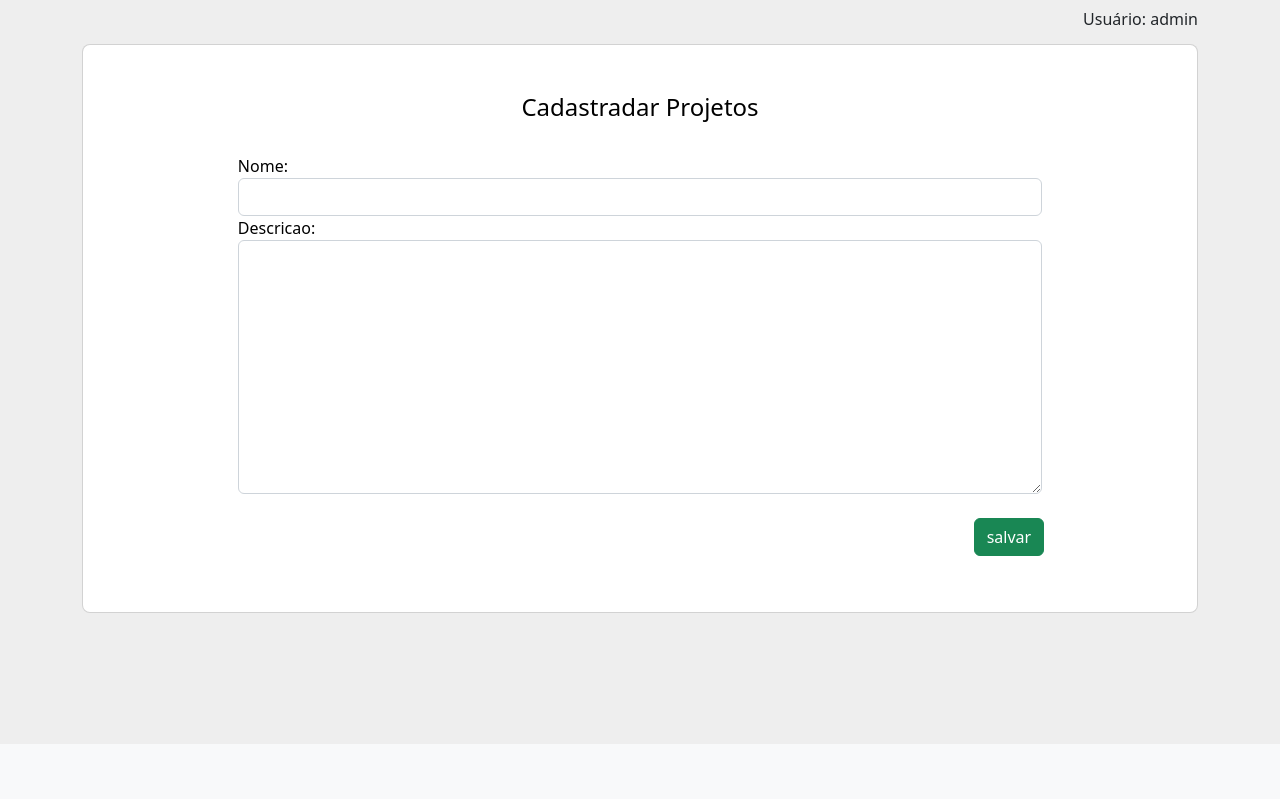
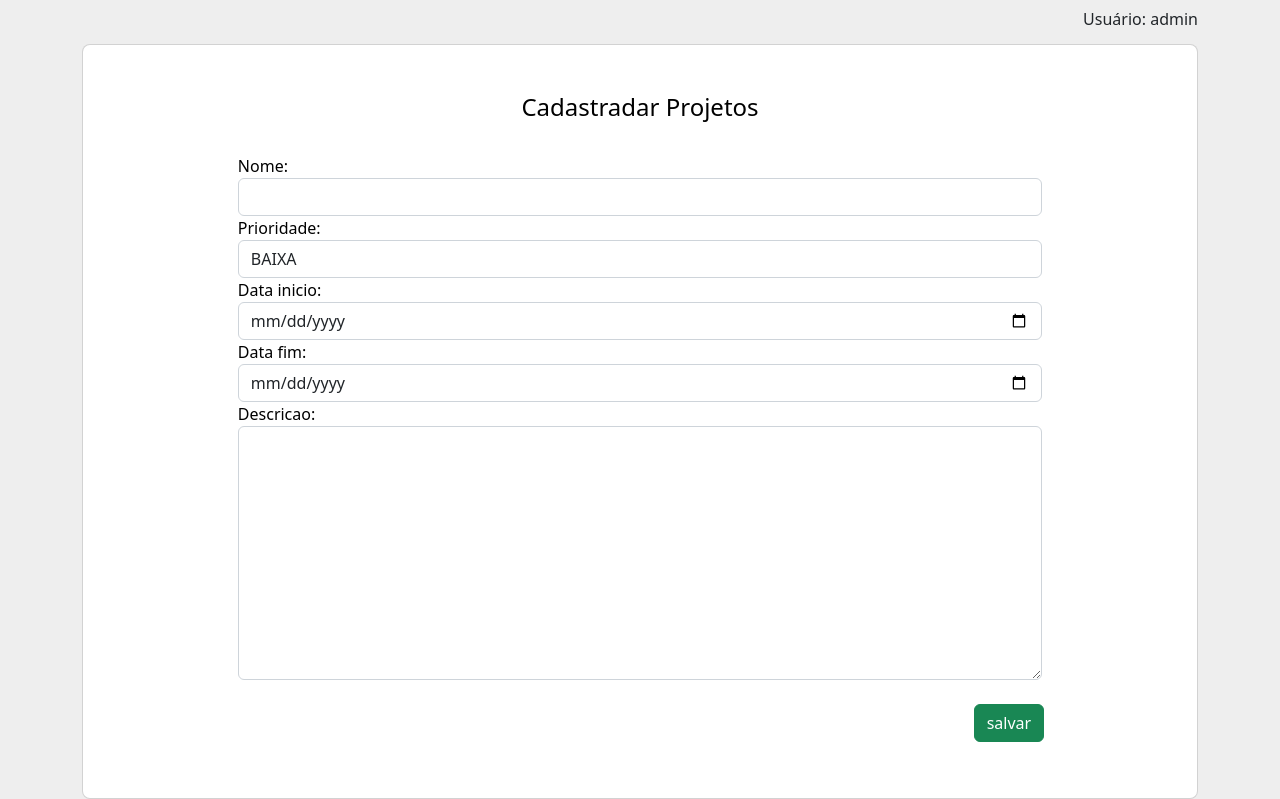
Before and after one commit to Raisson/PosDFS_Python_Portal, a Django app: page /projetosform/ in a window 1280 px wide. Shown: the part 56-855 px from the top of the page. Before the commit the page ends 669 px from the top, so only its background shows below. Run offline with Django 5.2, Linux system fonts and the light colour scheme; a user stored in the database is signed in; some libraries are stand-ins or nearby versions.

Commit message:
data inicio, fim projeto e prioridade

```diff
--- a/app/forms.py
+++ b/app/forms.py
@@ -24,22 +24,31 @@ class CustomUserCreationForm(UserCreationForm):
         return user
 
 class ProjetoForm(ModelForm):
+    data_inicio = forms.DateField(
+        widget=forms.DateInput(attrs={'type': 'date', 'class': 'form-control'}, format='%Y-%m-%d'),
+    )
+    data_fim = forms.DateField(
+        widget=forms.DateInput(attrs={'type': 'date', 'class': 'form-control'}, format='%Y-%m-%d'),
+    )
     class Meta:
         model = Projetos
-        fields = ['nome','descricao']
+        fields = ['nome','descricao','prioridade','data_inicio','data_fim']
         widgets = {
             'nome': forms.TextInput(attrs={'class': 'form-control'}),
+            'prioridade': forms.Select(attrs={'class': 'form-control'}),
             'descricao': forms.Textarea(attrs={'class': 'form-control'}),
         }
+
 
 class AtividadeForm(ModelForm):
     status_atividade = forms.ChoiceField(choices=Atividades.STATUS, label='Status', widget=forms.Select(attrs={'class': 'form-control'})) # Para campo select
     class Meta:
         model = Atividades
-        fields = ['nome','projeto','user','status_atividade','descricao']
+        fields = ['nome','projeto','user','status_atividade','prioridade','descricao']
         widgets = {
             'nome': forms.TextInput(attrs={'class': 'form-control'}),
             'projeto': forms.Select(attrs={'class': 'form-control'}),
             'user': forms.Select(attrs={'class': 'form-control'}),
+            'prioridade': forms.Select(attrs={'class': 'form-control'}),
             'descricao': forms.Textarea(attrs={'class': 'form-control'}),
         }
--- a/app/models.py
+++ b/app/models.py
@@ -10,10 +10,22 @@ class UserProfile(models.Model):
     # phone = models.CharField(max_length=20)
     # phone_number = models.CharField(max_length=20)
 
+TIPOS_PRIORIDADES = [
+    ('BAIXA', "BAIXA"),
+    ('MEDIA', "MEDIA"),
+    ('ALTA', "ALTA"),
+]
 class Projetos(models.Model):
     nome = models.CharField(max_length=200, blank=False, null=False, help_text='Informe o nome')
     # preco = models.DecimalField(max_digits=10, decimal_places=2)
+    prioridade = models.CharField(
+        max_length=12,
+        choices=TIPOS_PRIORIDADES,
+        default='BAIXA',
+    )
     descricao = models.TextField()
+    data_inicio = models.DateField()
+    data_fim = models.DateField()
 
     @property
     def percentual_concluido(self):
@@ -33,6 +45,11 @@ class Atividades(models.Model):
     projeto = models.ForeignKey(Projetos, on_delete=models.CASCADE, related_name='atividades')
     user = models.ForeignKey(User, on_delete=models.CASCADE, related_name='usuario')
     nome = models.CharField(max_length=200, blank=False, null=False, help_text='Informe o nome')
+    prioridade = models.CharField(
+        max_length=12,
+        choices=TIPOS_PRIORIDADES,
+        default='BAIXA',
+    )
     STATUS = [
         ('PENDENTE', "PENDENTE"),
         ('EXECUTANDO', "EXECUTANDO"),
--- a/app/templates/atividades/atividades.html
+++ b/app/templates/atividades/atividades.html
@@ -33,6 +33,7 @@
                                             <th>Projeto</th>
                                             <th>Usuário</th>
                                             <th>Status</th>
+                                            <th>Prioridade</th>
                                             <th>Descrição</th>
                                             <th>Ações</th>
                                         </tr>
@@ -44,6 +45,7 @@
                                             <td>{{dado.projeto}}</td>
                                             <td>{{dado.user}}</td>
                                             <td>{{dado.status_atividade}}</td>
+                                            <td>{{dado.prioridade}}</td>
                                             <td>{{dado.descricao}}</td>
                                             <td>
                                                 <a href="/atividadeseditar/{{dado.id}}/" title="Editar">
@@ -73,6 +75,7 @@
                                             <th>Projeto</th>
                                             <th>Usuário</th>
                                             <th>Status</th>
+                                            <th>Prioridade</th>
                                             <th>Descrição</th>
                                             <th>Ações</th>
                                         </tr>
--- a/app/templates/atividades/atividadesform.html
+++ b/app/templates/atividades/atividadesform.html
@@ -34,8 +34,11 @@
                                         <div class="form-group col-md-10 m-auto">
                                             {{atividades_form.status_atividade.label_tag}}{{atividades_form.status_atividade}}</div>
                                         <div class="form-group col-md-10 m-auto">
+                                            {{atividades_form.prioridade.label_tag}}{{atividades_form.prioridade}}</div>
+                                        </div>
+                                        <div class="form-group col-md-10 m-auto">
                                             {{atividades_form.descricao.label_tag}}{{atividades_form.descricao}}</div>
-                                    </div>
+                                        </div>
                                     <div class="col-md-11 text-end">
                                         <input type='submit' class='btn btn-success mt-4' value="salvar">
                                     </div>
--- a/app/templates/projetos/projetosform.html
+++ b/app/templates/projetos/projetosform.html
@@ -30,6 +30,15 @@
                                         <div class="form-group col-md-10 m-auto">
                                             {{projetos_form.nome.label_tag}}{{projetos_form.nome}}</div>
                                         <div class="form-group col-md-10 m-auto">
+                                            {{projetos_form.prioridade.label_tag}}{{projetos_form.prioridade}}
+                                        </div>
+                                        <div class="form-group col-md-10 m-auto">
+                                            {{projetos_form.data_inicio.label_tag}}{{projetos_form.data_inicio}}
+                                        </div>
+                                        <div class="form-group col-md-10 m-auto">
+                                            {{projetos_form.data_fim.label_tag}}{{projetos_form.data_fim}}
+                                        </div>
+                                        <div class="form-group col-md-10 m-auto">
                                             {{projetos_form.descricao.label_tag}}{{projetos_form.descricao}}
                                         </div>
                                     </div>
--- a/portal/settings.py
+++ b/portal/settings.py
@@ -130,3 +130,8 @@ DEFAULT_AUTO_FIELD = 'django.db.models.BigAutoField'
 LOGIN_REDIRECT_URL = '/'
 LOGOUT_REDIRECT_URL = '/login'
 LOGIN_URL = '/login'
+
+
+USE_L10N = False  # Desativa a localização automática de datas e números
+DATE_FORMAT = 'Y-m-d'  # Exibição no formato `YYYY-MM-DD`
+DATE_INPUT_FORMATS = ['%Y-%m-%d']  # Formato aceito para input
```
Also changed, not shown: app/serializers.py (+4 -9 lines), app/templates/projetos/projetos.html (+10 -0 lines), app/migrations/0008_atividades_prioridade_projetos_prioridade.py (added), app/migrations/0009_rename_prioridade_atividades_prioridade_and_more.py (added), app/migrations/0010_projetos_data_fim_projetos_data_inicio.py (added), db.sqlite3.
